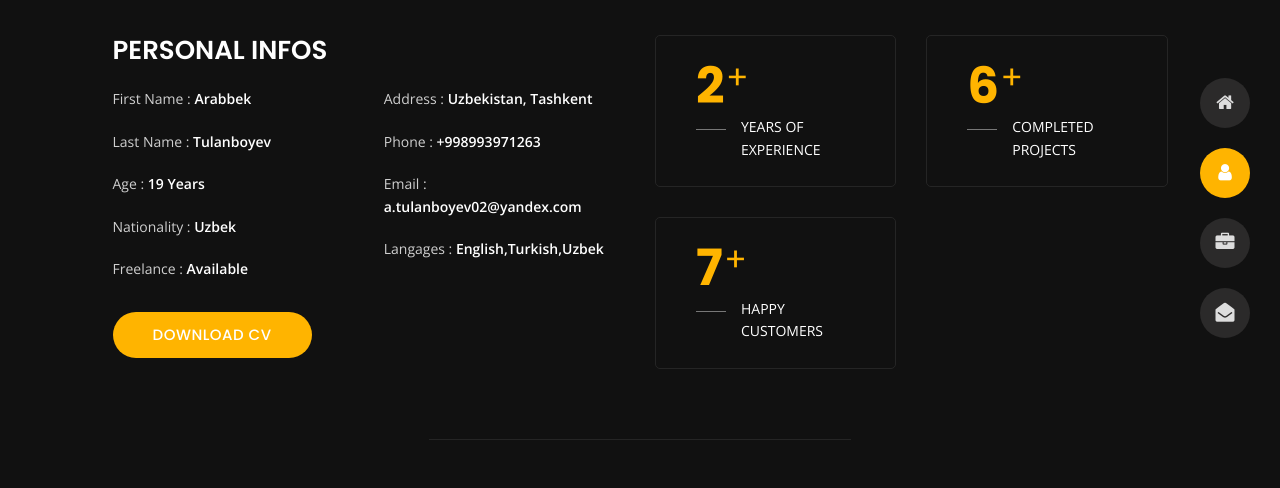
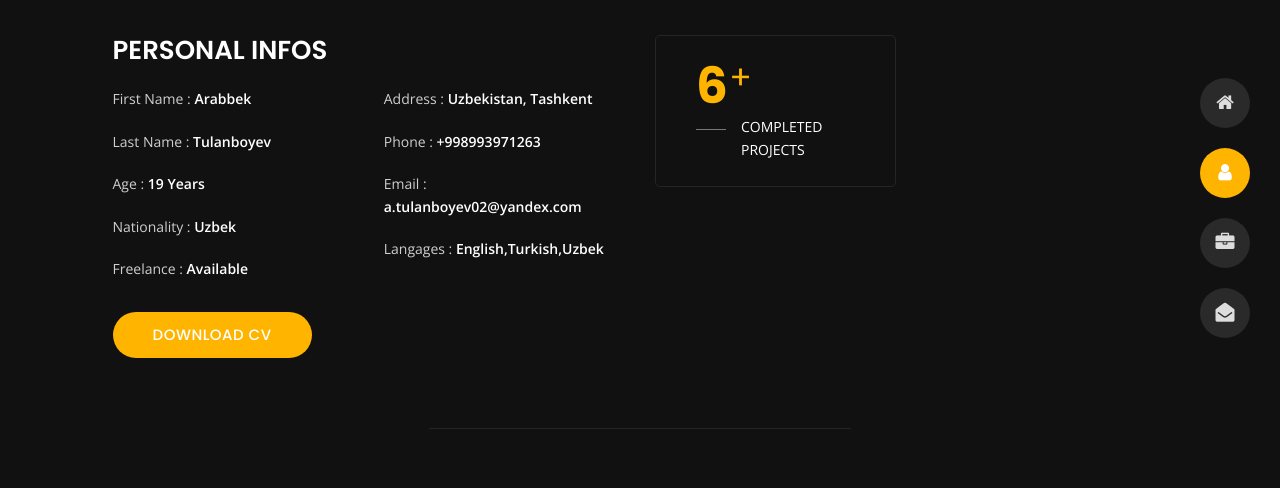
Before and after one commit to AliIbnBotir/Portfolio, a plain HTML site: page about.html in a window 1280 px wide. Shown: the part 192-680 px from the top of the page. Drawn offline with nearby package versions, Linux system fonts and the light colour scheme.

Commit message:
Update about.html

```diff
--- a/about.html
+++ b/about.html
@@ -123,24 +123,14 @@
             <!-- Boxes Starts -->
             <div class="col-12 col-lg-7 col-xl-6 mt-5 mt-lg-0">
                 <div class="row">
-                    <div class="col-6">
-                        <div class="box-stats with-margin">
-                            <h3 class="poppins-font position-relative">2</h3>
-                            <p class="open-sans-font m-0 position-relative text-uppercase">years of <span class="d-block">experience</span></p>
-                        </div>
-                    </div>
+
                     <div class="col-6">
                         <div class="box-stats with-margin">
                             <h3 class="poppins-font position-relative">6</h3>
                             <p class="open-sans-font m-0 position-relative text-uppercase">completed <span class="d-block">projects</span></p>
                         </div>
                     </div>
-                    <div class="col-6">
-                        <div class="box-stats">
-                            <h3 class="poppins-font position-relative">7</h3>
-                            <p class="open-sans-font m-0 position-relative text-uppercase">Happy<span class="d-block">customers</span></p>
-                        </div>
-                    </div>
+
                     <!-- <div class="col-6">
                         <div class="box-stats">
                             <h3 class="poppins-font position-relative">53</h3>
```
